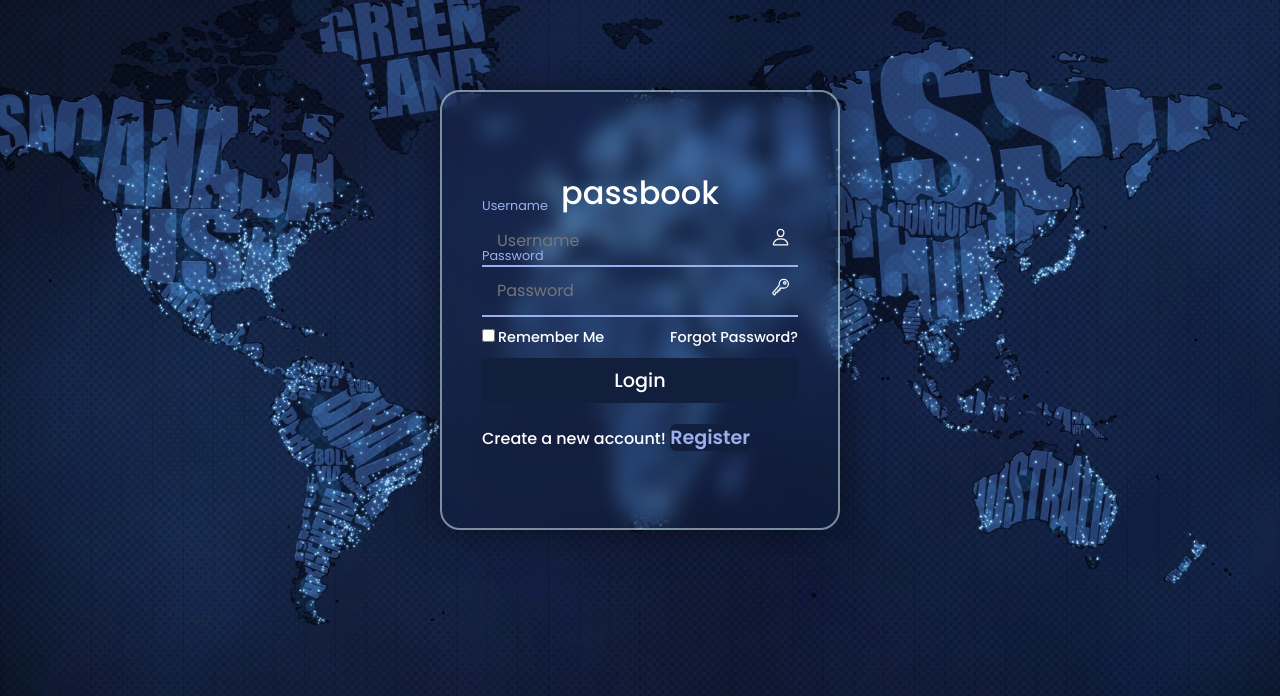
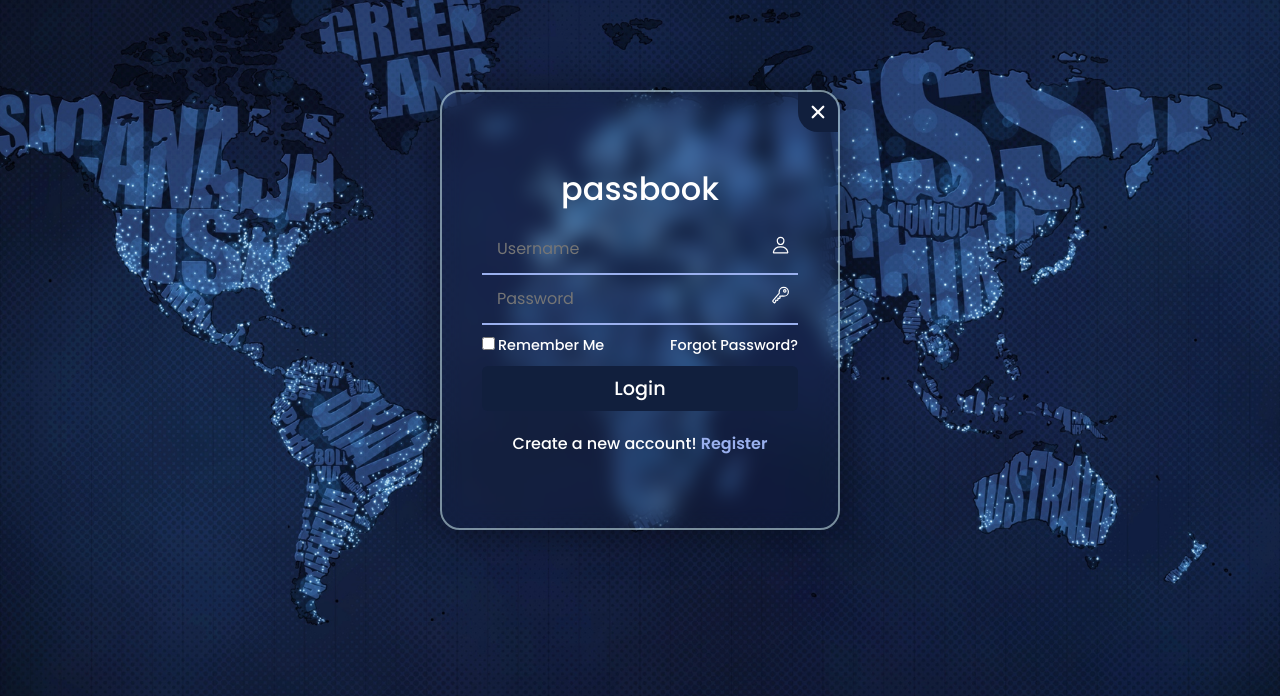
Before and after one commit to ashwiniso/axterchat_v1, a Django app: page / in a window 1280 px wide. Shown: the part 90-786 px from the top of the page. Run offline with Django 4.2, Linux system fonts and the light colour scheme.

Commit message:
added close cursor for passbook-pop

```diff
--- a/axter_chat/static/axter_chat/homepage.css
+++ b/axter_chat/static/axter_chat/homepage.css
@@ -103,11 +103,32 @@ header {
     padding: 40px;
 }
 
+.wrapper .close-icon{
+    position: absolute;
+    top: 0;
+    right: 0;
+    width: 40px;
+    height: 40px;
+    color: #fff;
+    background: rgb(17,31,61);
+    font-size: 1.5em;
+    justify-content: center;
+    cursor: pointer;
+    display: flex;
+    align-items: center;
+    overflow-wrap: hidden;
+    overflow-y: hidden;
+    overflow-x: hidden;
+    border-radius: 0 20px 0 20px;
+}
+
 .form-box h2 {
     font-size: 2em;
+    height: 60px;
     color: #fff;
     font-weight: 500;
     text-align: center;
+    text-shadow: #162938;
 }
 
 
@@ -211,27 +232,20 @@ header {
     color: #fff;
     font-weight: 500;
     margin-top: 20px;
-    text-align: left;
+    text-align: center;
 }
 
 .login-register p a{
     color: #9ab0ee;
-    background: rgb(17,31,61);
-    border: none;
     outline: none;
-    border-radius: 6px;
-    font-size: 1.2em;
+    font-size: 1em;
     text-decoration: none;
     text-align: center;
     font-weight: 600;
 }
 .login-register p a:hover{
-    background: rgb(17,31,61);
-    border: none;
-    outline: none;
-    border-radius: 6px;
     font-size: 1.2em;
     color: #9ab0ee;
     text-decoration: underline;
-    text-align: right;
+    text-align: center;
 }
--- a/axter_chat/templates/axter_chat/index.html
+++ b/axter_chat/templates/axter_chat/index.html
@@ -20,19 +20,20 @@
     </header>
 
     <div class="wrapper">
+        <span class="close-icon"><ion-icon name="close"></ion-icon></span>
         <div class="form-box login">
             <h2>passbook</h2>
             <form action = "#">
                 <div class="input-box">
                     <span class="icon"><ion-icon name="person-outline"></ion-icon></span>
                     <input type="text" placeholder="Username">
-                    <label for="username">Username</label>
+                    <label for="username"></label>
                 </div>
 
                 <div class="input-box">
                     <span class="icon"><ion-icon name="key-outline"></ion-icon></ion-icon></span>
                     <input type="text" placeholder="Password">
-                    <label for="passowrd">Password</label>
+                    <label for="passowrd"></label>
                 </div>
 
                 <div class="remember-forgot">
```
Also changed, not shown: 4 other files.
